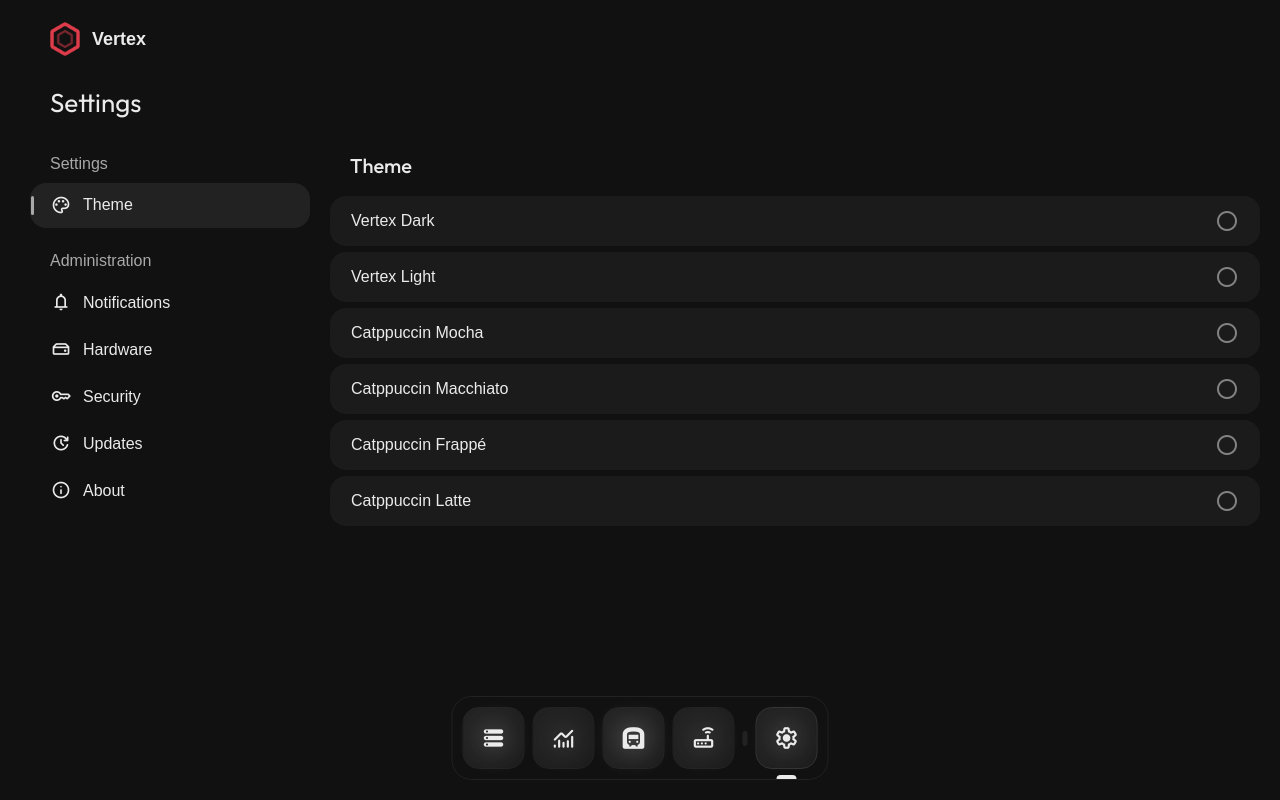
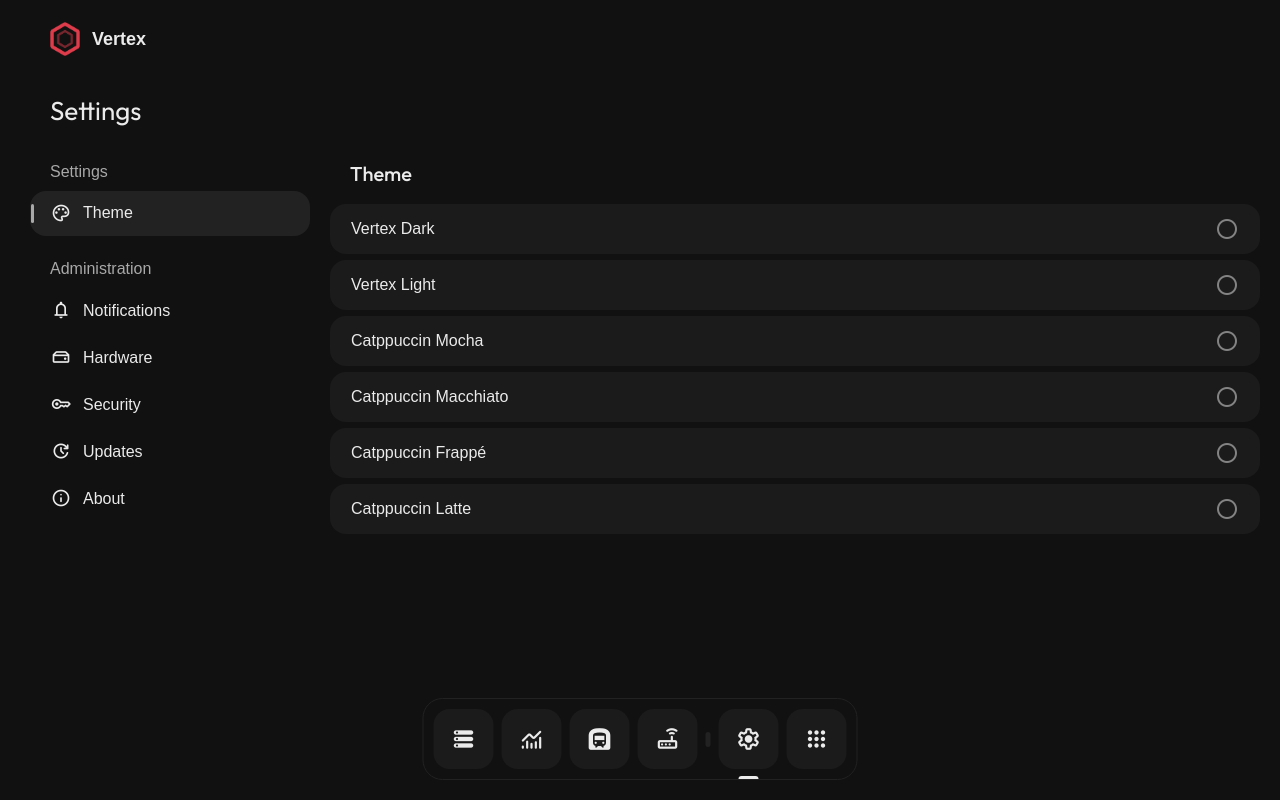
Before and after one commit to vertex-center/vertex, a React (Vite) app: page /#/settings/theme in a window 1280 px wide. Built offline with nearby package versions, Linux system fonts and the light colour scheme; a web font is replaced by a local one; what javascript-time-ago would draw is missing.

Commit message:
Create an App Drawer
Signed-off-by: Quentin Guidée <quentin.guidee@gmail.com>

```diff
--- a/src/components/Dock/Dock.module.sass
+++ b/src/components/Dock/Dock.module.sass
@@ -11,6 +11,15 @@
     padding: 10px
     align-items: center
     justify-content: center
+    transition: all 0.15s ease
+
+    @include dimensions.small-or-less
+        gap: 6px
+        padding: 8px
+
+    @include dimensions.extra-small-or-less
+        gap: 4px
+        padding: 8px
 
     &Container
         position: fixed
@@ -20,6 +29,11 @@
         left: 50%
         transform: translateX(-50%)
         bottom: 20px
+        z-index: 100
+        transition: bottom 0.15s ease
+
+        &Open
+            bottom: 15px
 
 .app
     display: inline-flex
@@ -28,40 +42,41 @@
     height: 60px
     width: 60px
     border-radius: dimensions.$border-radius-lg
-    background: linear-gradient(-45deg, colors.$bg-secondary, colors.$bg-tertiary)
-    border: 1px solid colors.$bg-tertiary
+    background-color: colors.$bg-secondary
+    cursor: pointer
 
     &:hover
-        background: linear-gradient(-45deg, colors.$bg-secondary-hover, colors.$bg-tertiary-hover)
-        border-color: colors.$bg-tertiary-hover
+        background-color: colors.$bg-tertiary
 
     &::after
         content: ''
         position: absolute
         width: 8px
-        height: 4px
-        border-top-left-radius: 4px
-        border-top-right-radius: 4px
+        height: 3px
+        border-top-left-radius: 3px
+        border-top-right-radius: 3px
         background-color: colors.$fg-primary
         bottom: 1px
         opacity: 0
         transition: all 0.15s ease-in-out
 
     & .icon
-        text-shadow: 0 0 30px colors.$fg-secondary
+        //text-shadow: 0 0 30px colors.$fg-secondary
         font-size: 26px
+        user-select: none
+        -webkit-user-select: none
+        -moz-user-select: none
 
     & .name
         position: absolute
         top: -35px
         display: none
-        background-color: colors.$bg-tertiary
-        padding: 5px 10px
+        background-color: colors.$bg-secondary-hover
+        padding: 6px 12px
         border-radius: dimensions.$border-radius-lg
 
     &Active
         bottom: 4px
-        border-color: colors.$bg-tertiary-hover
 
         &::after
             width: 20px
@@ -71,6 +86,10 @@
         & .name
             display: block
 
+    @include dimensions.small-or-less
+        height: 55px
+        width: 55px
+
 .separator
     width: 5px
     height: 15px
--- a/src/components/Dock/Dock.tsx
+++ b/src/components/Dock/Dock.tsx
@@ -2,15 +2,60 @@ import styles from "./Dock.module.sass";
 import Icon from "../Icon/Icon";
 import { NavLink } from "react-router-dom";
 import classNames from "classnames";
+import DockDrawer from "./DockDrawer";
+import { Fragment, useState } from "react";
 
 type DockAppProps = {
-    to: string;
+    to?: string;
     icon: string;
     name: string;
+    onClick?: () => void;
 };
 
-function DockApp(props: Readonly<DockAppProps>) {
-    const { to, icon } = props;
+export const apps = [
+    {
+        to: "/instances",
+        icon: "storage",
+        name: "Vertex Instances",
+        description: "Create and manage instances.",
+    },
+    {
+        to: "/monitoring",
+        icon: "monitoring",
+        name: "Vertex Monitoring",
+        description: "Monitor everything.",
+    },
+    {
+        to: "/tunnels",
+        icon: "subway",
+        name: "Vertex Tunnels",
+        description: "Create and manage tunnels.",
+    },
+    {
+        to: "/reverse-proxy",
+        icon: "router",
+        name: "Vertex Reverse Proxy",
+        description: "Redirect traffic to your instances.",
+    },
+];
+
+export function DockApp(props: Readonly<DockAppProps>) {
+    const { to, icon, name, onClick } = props;
+
+    const content = (
+        <Fragment>
+            <Icon className={styles.icon} name={icon} />
+            <span className={styles.name}>{name}</span>
+        </Fragment>
+    );
+
+    if (onClick) {
+        return (
+            <div className={styles.app} onClick={onClick}>
+                {content}
+            </div>
+        );
+    }
 
     return (
         <NavLink
@@ -22,27 +67,41 @@ function DockApp(props: Readonly<DockAppProps>) {
                 })
             }
         >
-            <Icon className={styles.icon} name={icon} />
-            <span className={styles.name}>{props.name}</span>
+            {content}
         </NavLink>
     );
 }
 
 export default function Dock() {
+    const [drawerOpen, setDrawerOpen] = useState(false);
+
     return (
-        <div className={styles.dockContainer}>
-            <div className={styles.dock}>
-                <DockApp to="/instances" icon="storage" name="Instances" />
-                <DockApp to="/monitoring" icon="monitoring" name="Monitoring" />
-                <DockApp to="/tunnels" icon="subway" name="Tunnels" />
-                <DockApp
-                    to="/reverse-proxy"
-                    icon="router"
-                    name="Reverse Proxy"
-                />
-                <div className={styles.separator} />
-                <DockApp to="/settings" icon="settings" name="Settings" />
+        <Fragment>
+            <DockDrawer
+                show={drawerOpen}
+                onClose={() => setDrawerOpen(false)}
+            />
+            <div
+                className={classNames({
+                    [styles.dockContainer]: true,
+                    [styles.dockContainerOpen]: drawerOpen,
+                })}
+            >
+                <div className={styles.dock}>
+                    {apps.map((app) => (
+                        <DockApp key={app.to} {...app} />
+                    ))}
+                    <div className={styles.separator} />
+                    <DockApp to="/settings" icon="settings" name="Settings" />
+                    <DockApp
+                        icon="apps"
+                        name="Apps"
+                        onClick={() => {
+                            setDrawerOpen((o) => !o);
+                        }}
+                    />
+                </div>
             </div>
-        </div>
+        </Fragment>
     );
 }
--- /dev/null
+++ b/src/components/Dock/DockDrawer.module.sass
@@ -0,0 +1,85 @@
+@use "../../styles/colors"
+@use "../../styles/dimensions"
+
+.drawer
+    position: fixed
+    top: 75px
+    left: 20px
+    right: 20px
+    bottom: 30px
+    opacity: 0
+    pointer-events: none
+    border: 1px solid colors.$bg-tertiary
+    background-color: colors.$bg-primary-hover
+    z-index: 99
+    border-radius: dimensions.$border-radius-lg
+    transition: all 0.15s ease
+    transform: scale(0.95)
+    overflow: hidden
+    padding-bottom: 100px
+
+    @include dimensions.extra-small-or-less
+        left: 10px
+        right: 10px
+
+    &Open
+        pointer-events: inherit
+        transform: scale(1)
+        opacity: 1
+        overflow: scroll
+
+.title
+    margin: 20px 30px
+
+.apps
+    display: grid
+    grid-template-columns: repeat(3, 1fr)
+    padding: 0 20px
+    gap: 10px
+    overflow: hidden
+
+    @include dimensions.large-or-less
+        grid-template-columns: repeat(2, 1fr)
+
+    @include dimensions.small-or-less
+        grid-template-columns: repeat(1, 1fr)
+
+.app
+    display: flex
+    flex-direction: row
+    gap: 20px
+    align-items: center
+    border-radius: calc(dimensions.$border-radius-lg + 4px)
+    transition: all 0.05s linear
+    min-width: 0
+    border: 1px solid transparent
+
+    & > *
+        white-space: nowrap
+        overflow: hidden
+
+    &Icon
+        min-width: 60px
+        max-width: 60px
+        min-height: 60px
+        max-height: 60px
+        border-radius: dimensions.$border-radius-lg
+        background: colors.$bg-secondary
+        display: flex
+        align-items: center
+        justify-content: center
+        transition: all 0.05s linear
+
+    &Name
+        display: flex
+        flex-direction: row
+        align-items: center
+        gap: 6px
+        font-size: 17px
+
+        & > :first-child
+            margin-bottom: -2px
+
+    &:hover
+        & > :nth-child(2)
+            color: colors.$fg-secondary
--- /dev/null
+++ b/src/components/Dock/DockDrawer.tsx
@@ -0,0 +1,64 @@
+import styles from "./DockDrawer.module.sass";
+import classNames from "classnames";
+import { BigTitle, Caption, Title } from "../Text/Text";
+import { Link } from "react-router-dom";
+import { Vertical } from "../Layouts/Layouts";
+import { apps } from "./Dock";
+import Icon from "../Icon/Icon";
+import LogoIcon from "../Logo/LogoIcon";
+
+type AppProps = {
+    to: string;
+    icon: string;
+    name: string;
+    description: string;
+    onClick?: () => void;
+};
+
+function DrawerApp(props: AppProps) {
+    const { to, icon, name, description, onClick } = props;
+
+    return (
+        <Link to={to} className={styles.app} onClick={onClick}>
+            <Icon name={icon} className={styles.appIcon} />
+            <Vertical gap={8}>
+                <Title className={styles.appName}>
+                    <LogoIcon />
+                    {name}
+                </Title>
+                <Caption>{description}</Caption>
+            </Vertical>
+        </Link>
+    );
+}
+
+type Props = {
+    show: boolean;
+    onClose: () => void;
+};
+
+export default function DockDrawer(props: Props) {
+    const { show, onClose } = props;
+    return (
+        <div
+            className={classNames({
+                [styles.drawer]: true,
+                [styles.drawerOpen]: show,
+            })}
+        >
+            <BigTitle className={styles.title}>Apps</BigTitle>
+            <div className={styles.apps}>
+                {apps.map((app) => (
+                    <DrawerApp
+                        key={app.to}
+                        to={app.to}
+                        icon={app.icon}
+                        name={app.name}
+                        description={app.description}
+                        onClick={onClose}
+                    />
+                ))}
+            </div>
+        </div>
+    );
+}
--- a/src/components/Header/Header.module.sass
+++ b/src/components/Header/Header.module.sass
@@ -12,5 +12,5 @@
         padding: 0 18px 0
 
 .logo
-    margin: 16px 0 8px
+    margin: 16px 0
     padding: 6px 12px
--- a/src/styles/colors.sass
+++ b/src/styles/colors.sass
@@ -13,10 +13,9 @@ html, .vertex-dark
     --fg-secondary: #A9A9A9
     --fg-tertiary: #696969
 
-    --blue: #357fb0
     --blue-hover: #296b96
 
-    --red: #d72424
+    --red: #d73d3d
     --orange: #d28d27
     --yellow: #ccb228
     --green: #2db261
```
